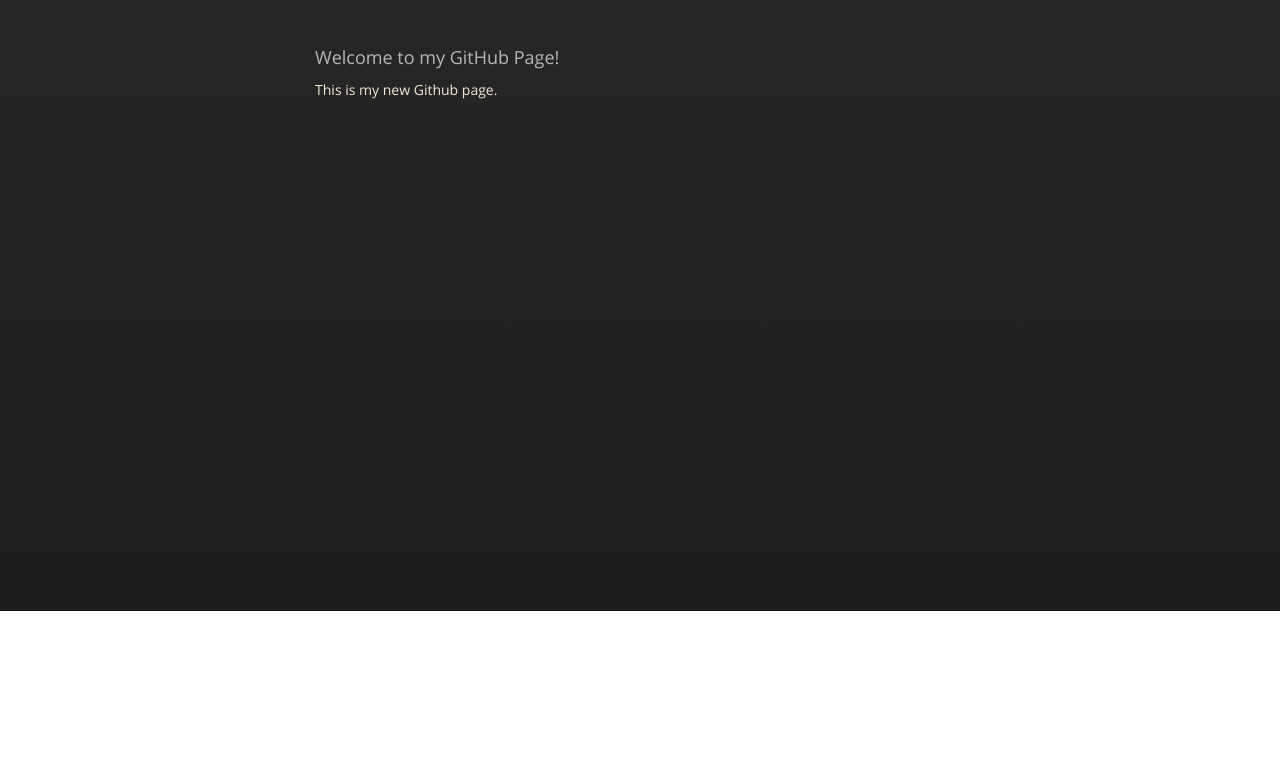
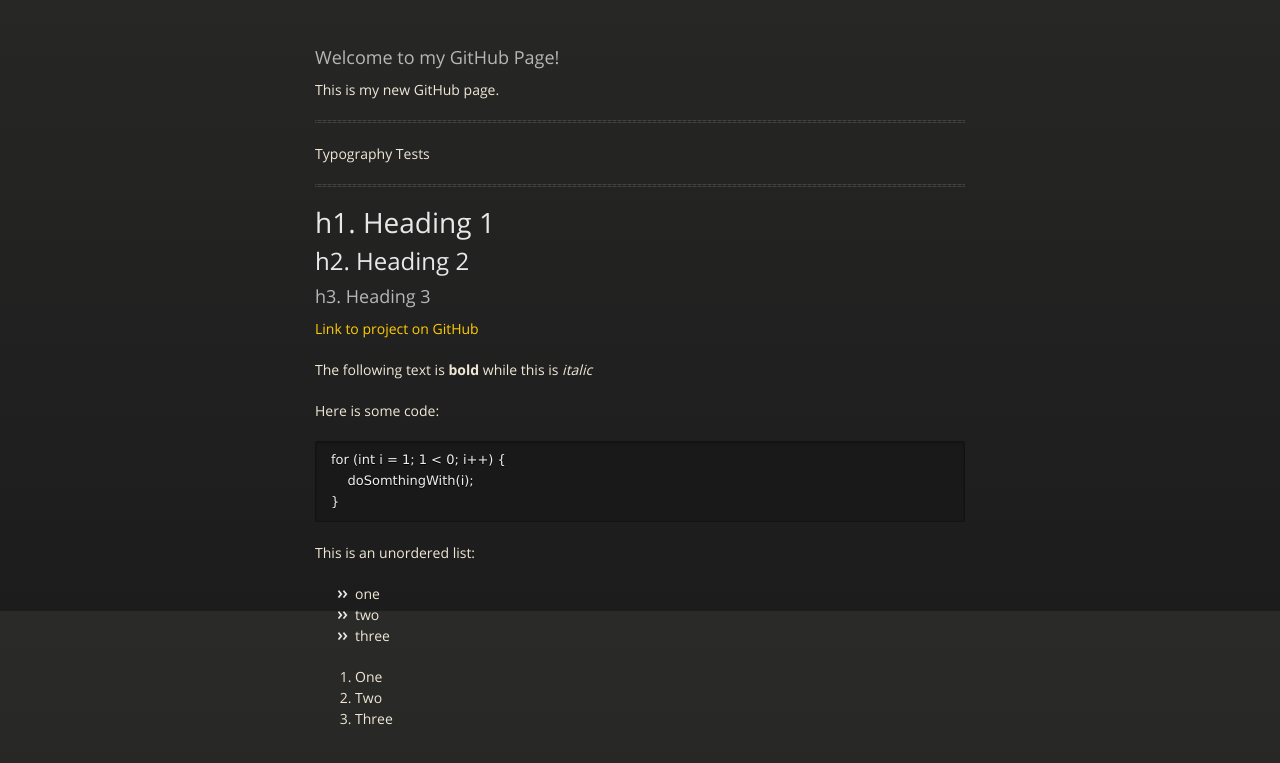
Before and after one commit to cearley/cearley.github.com, a plain HTML site: page index.html in a window 1280 px wide. Shown: the part 189-952 px from the top of the page. Before the commit the page ends 800 px from the top, so only its background shows below. Drawn offline with nearby package versions, Linux system fonts and the light colour scheme.

Commit message:
Replace master branch with page content via GitHub

```diff
--- a/index.html
+++ b/index.html
@@ -37,7 +37,38 @@
 
         <h3>Welcome to my GitHub Page!</h3>
 
-<p>This is my new Github page.</p>
+<p>This is my new GitHub page.</p>
+
+<hr><p>Typography Tests</p>
+
+<hr><h1>h1. Heading 1</h1>
+
+<h2>h2. Heading 2</h2>
+
+<h3>h3. Heading 3</h3>
+
+<p><a href="http://cearley.github.com">Link to project on GitHub</a></p>
+
+<p>The following text is <strong>bold</strong> while this is <em>italic</em></p>
+
+<p>Here is some code:</p>
+
+<pre><code>for (int i = 1; 1 &lt; 0; i++) {
+    doSomthingWith(i);
+}
+</code></pre>
+
+<p>This is an unordered list:</p>
+
+<ul>
+<li>one</li>
+<li>two</li>
+<li>three</li>
+</ul><ol>
+<li>One</li>
+<li>Two</li>
+<li>Three</li>
+</ol>
       </section>
 
     </div>
--- a/params.json
+++ b/params.json
@@ -1 +1 @@
-{"note":"Don't delete this file! It's used internally to help with page regeneration.","name":"Craig Earley","body":"### Welcome to my GitHub Page!\r\nThis is my new Github page.","google":"","tagline":""}
+{"tagline":"","body":"### Welcome to my GitHub Page!\r\nThis is my new GitHub page.\r\n\r\n\r\n***\r\nTypography Tests\r\n\r\n***\r\n\r\n# h1. Heading 1\r\n## h2. Heading 2\r\n### h3. Heading 3\r\n\r\n[Link to project on GitHub](http://cearley.github.com)\r\n\r\nThe following text is **bold** while this is _italic_\r\n\r\nHere is some code:\r\n\r\n    for (int i = 1; 1 < 0; i++) {\r\n        doSomthingWith(i);\r\n    }\r\n\r\nThis is an unordered list:\r\n* one\r\n* two\r\n* three\r\n\r\n1. One\r\n2. Two\r\n3. Three\r\n","google":"","note":"Don't delete this file! It's used internally to help with page regeneration.","name":"Craig Earley"}
```
